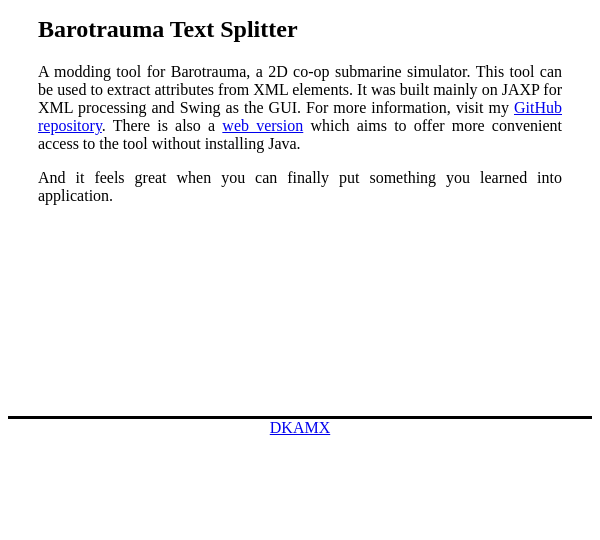
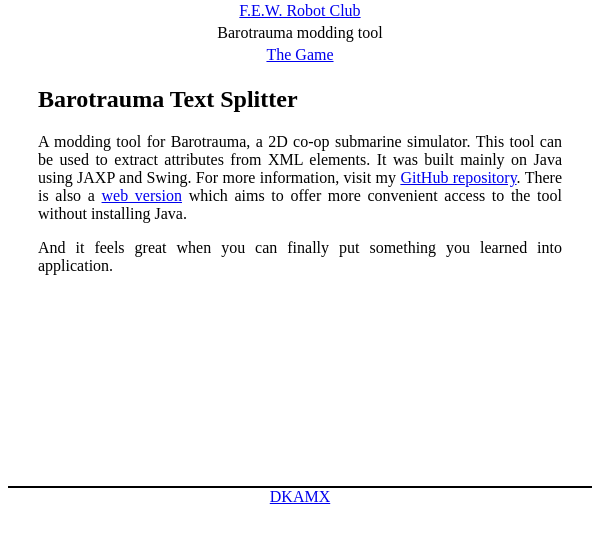
Before and after one commit to DKAMX/dkamx.github.io, a plain HTML site: page navpages/barotrauma.html in a window 600 px wide. Shown: the part 102-642 px from the top of the page. Drawn offline with Linux system fonts and the light colour scheme.

Commit message:
improve on mobile view & code cleanup

```diff
--- a/navpages/barotrauma.html
+++ b/navpages/barotrauma.html
@@ -11,7 +11,6 @@
 
 <body>
     <header>
-        <div>
         <h1>DKAMX</h1>
         <nav>
             <ul>
@@ -21,14 +20,13 @@
                 <li class="navlink"><a href="thegame.html">The Game</a></li>
             </ul>
         </nav>
-        </div>
     </header>
 
     <main>
         <h2>Barotrauma Text Splitter</h2>
         <p>
             A modding tool for Barotrauma, a 2D co-op submarine simulator. This tool can be used to extract attributes
-            from XML elements. It was built mainly on JAXP for XML processing and Swing as the GUI. For more
+            from XML elements. It was built mainly on Java using JAXP and Swing. For more
             information, visit my
             <a href="https://github.com/DKAMX/baroTextSplitter" target="_blank">GitHub repository</a>.
             There is also a
--- a/stylesheets/main.css
+++ b/stylesheets/main.css
@@ -4,33 +4,40 @@
 }
 
 main {
-    border-bottom: solid;
+    border-bottom: 2px solid;
     min-height: 50svh;
     padding-inline: 5svw;
     text-align: justify;
 }
 
-header div nav ul {
+header nav ul {
+    list-style-type: none;
     padding: 0px;
 }
 
-.navlink,
+header nav ul {
+    align-items: center;
+    display: flex;
+    justify-content: space-evenly;
+}
+
 .navlink_current {
+    border: 2px solid;
     padding-inline: 8px;
 }
 
-@media screen and (min-width: 600px) {
+/* width <= 600 */
+@media screen and (max-width: 600px) {
+
+    header nav ul {
+        align-items: center;
+        display: block;
+    }
 
     .navlink,
     .navlink_current {
-        display: inline;
-    }
-
-    .navlink {
-        border: solid gray 2px;
-    }
-
-    .navlink_current {
-        border: solid 2px;
+        border: none;
+        padding-inline: 0px;
+        padding-block: 2px;
     }
 }
```
Also changed, not shown: index.html (+0 -2 lines), navpages/fewrobot.html (+0 -2 lines), navpages/thegame.html (+0 -2 lines). Lines whose indentation alone changed are shown as unchanged.
